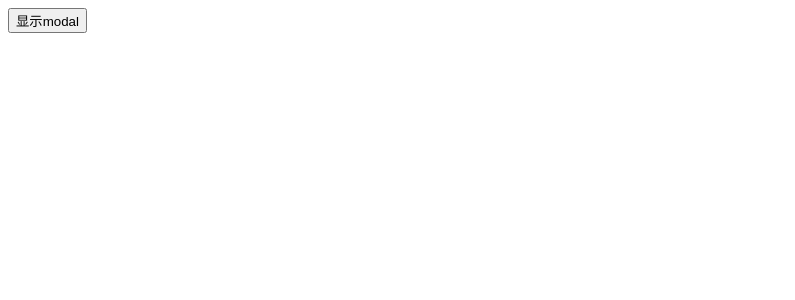
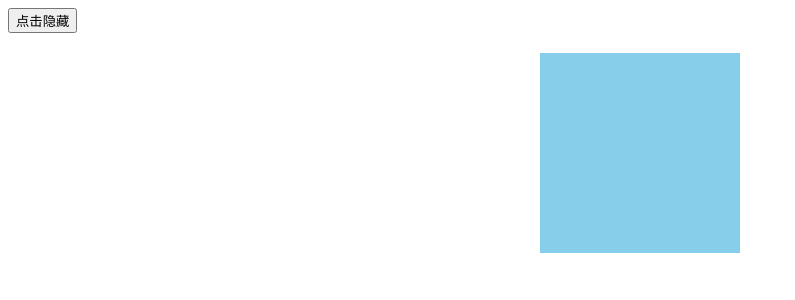
Before and after one commit to xmj12345/qwert, a Vue app: page / in a window 1280 px wide. Shown: the top 300 px of the page, without its empty margins (0-795 px from the left). Built offline with nearby package versions, Linux system fonts and the light colour scheme; the HTML template or start-up script is replaced by a standard one.

Commit message:
transion

```diff
--- a/src/components/commonHead.vue
+++ b/src/components/commonHead.vue
@@ -1,50 +1,42 @@
 <template>
-  <div class="a">
-    <div class="b">
-      <button @click="showModal">显示modal</button>
-      <Teleport to="body">
-        <div class="mask" v-if="isShow" @click.self="hideModal">
-        <div class="container">这是内容</div>
-      </div>
-      </Teleport>
-    </div>
-  </div>
+  <button @click="isShow = !isShow">
+    {{ isShow ? "点击隐藏" : "点击显示" }}
+  </button>
+  <Transition name="ani1">
+    <div class="box" v-if="isShow"></div>
+  </Transition>
 </template>
 
 <script>
 export default {
   data() {
     return {
-      isShow: false,
+      isShow: true,
     };
-  },
-  methods: {
-    showModal() {
-      this.isShow = true;
-    },
-    hideModal() {
-      this.isShow = false;
-    },
   },
 };
 </script>
 
 <style scoped>
-.mask {
-  position: fixed;
-  top: 0;
-  left: 0;
-  right: 0;
-  bottom: 0;
-  background-color: rgba(0, 0, 0, 0.6);
-  z-index: 10000;
-  display: flex;
-  justify-content: center;
-  align-items: center;
+.box {
+  width: 200px;
+  height: 200px;
+  background-color: skyblue;
+  margin: 20px auto;
 }
-.container {
-  width: 40%;
-  height: 40%;
-  background-color: #fff;
+/* 定义入场初始状态 */
+.ani1-enter-from{
+  transform: translateX(-500px) rotate(360deg) scale(0.1);
+  opacity: 0;
 }
+  /* 定义出厂最终状态 */
+.ani1-leave-to{
+  transform: translateY(500px) rotate(360deg) scale(0.1);
+  opacity: 0;
+}
+.ani1-enter-active,
+.ani1-leave-active{
+  transition: all 1s;
+}
+
 </style>
```
